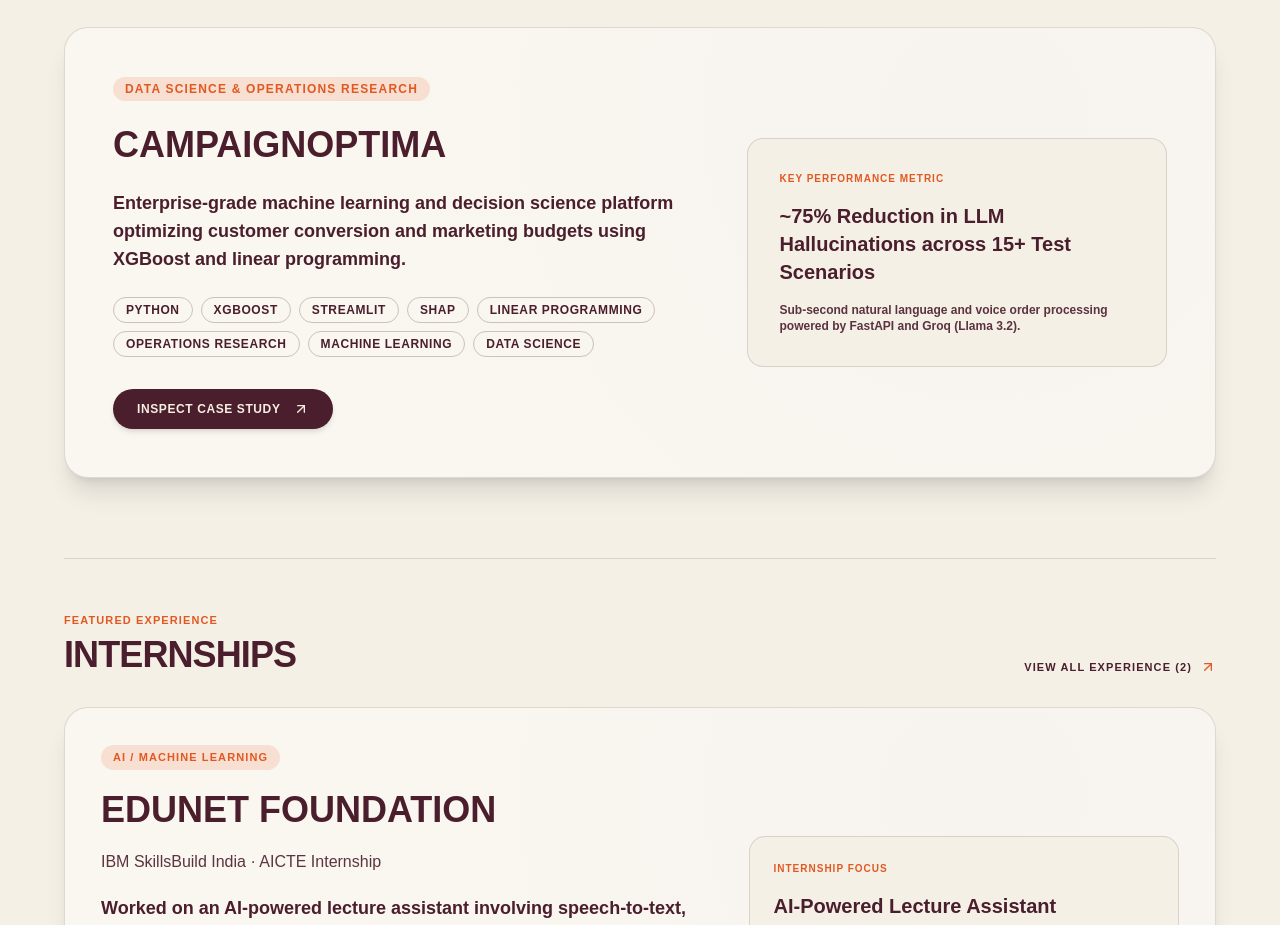
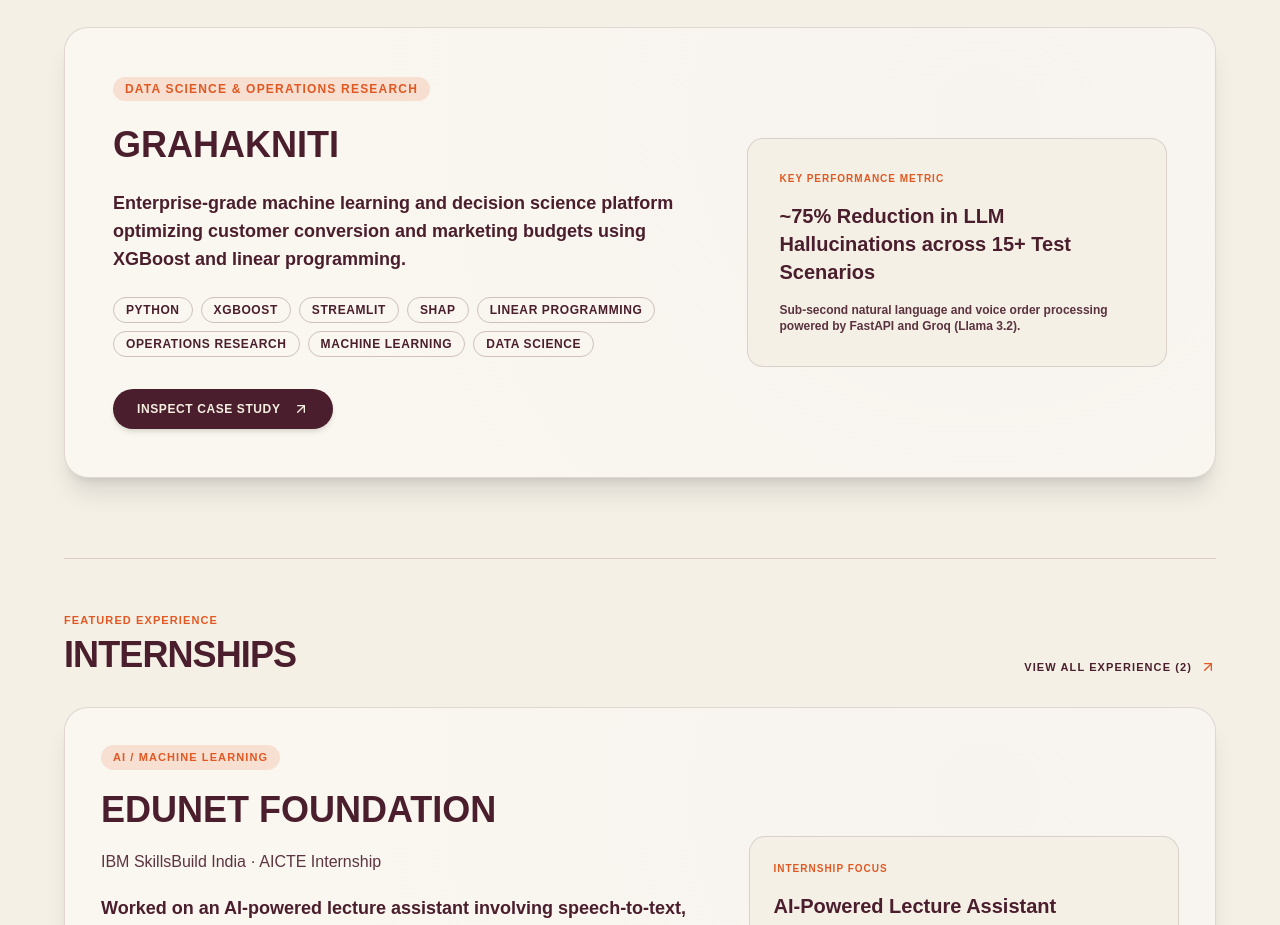
Before and after one commit to SanKrishnan/Portfolio, a React (Vite) app: page / in a window 1280 px wide. Shown: the part 1440-2365 px from the top of the page. Built offline with nearby package versions, Linux system fonts and the light colour scheme; a web font is replaced by a local one.

Commit message:
Update portfolioData.js

```diff
--- a/src/data/portfolioData.js
+++ b/src/data/portfolioData.js
@@ -46,10 +46,10 @@
 //Projects
 export const projects = [
   {
-    id: "campaign-optima",
-    slug: "campaign-optima",
-    name: "CAMPAIGNOPTIMA",
-    tagline: "Enterprise-Grade Machine Learning & Decision Science Platform",
+    id: "GrahakNiti",
+    slug: "GrahakNiti",
+    name: "GRAHAKNITI",
+    tagline: "Data-Driven Customer Targeting & Strategic Campaign Allocation",
     category: "Data Science & Operations Research",
     accentColor: "#A8D8B9", // Mint / Data Theme
     shortDescription: "Enterprise-grade machine learning and decision science platform optimizing customer conversion and marketing budgets using XGBoost and linear programming.",
@@ -77,11 +77,11 @@
       "4. Linear Programming Solves Budget-Constrained Optimization"
     ],
     screenshots: [],
-    video: "/videos/campaignoptima-demo.mp4",
+    video: "/videos/GrahakNiti-demo.mp4",
     architecture: {
       subtitle: "Machine Learning & Decision Science Platform",
-      demoDescription: "A walkthrough of CampaignOptima - featuring behavioral feature engineering, XGBoost conversion prediction, linear programming budget optimization, and interactive SHAP interpretability.",
-      description: "CampaignOptima combines predictive machine learning models with operations research optimization algorithms to maximize marketing conversion efficiency under budget constraints.",
+      demoDescription: "A walkthrough of GrahakNiti - featuring behavioral feature engineering, XGBoost conversion prediction, linear programming budget optimization, and interactive SHAP interpretability.",
+      description: "GrahakNiti combines predictive machine learning models with operations research optimization algorithms to maximize marketing conversion efficiency under budget constraints.",
       pipeline: [
         { title: "01 — FEATURE ENGINEERING", description: "Processes behavioral data, campaign intensity, and financial stability metrics" },
         { title: "02 — PREDICTIVE MODELING", description: "XGBoost predicts customer conversion propensities in real time" },
@@ -89,9 +89,9 @@
         { title: "04 — INTERPRETABILITY & UI", description: "SHAP provides local model explanations and Streamlit powers the interactive simulation dashboard" }
       ]
     },
-    github: "https://github.com/SanKrishnan/CampaignOptima",
-    website: "https://campaignoptima.streamlit.app/",
-    liveDemo: "https://campaignoptima.streamlit.app/",
+    github: "https://github.com/SanKrishnan/GrahakNiti",
+    website: "https://grahakniti.streamlit.app/",
+    liveDemo: "https://grahakniti.streamlit.app/",
     learnings: "Mastered the integration of machine learning classification models with operations research optimization techniques to solve real-world resource allocation problems."
   },
   {
```
